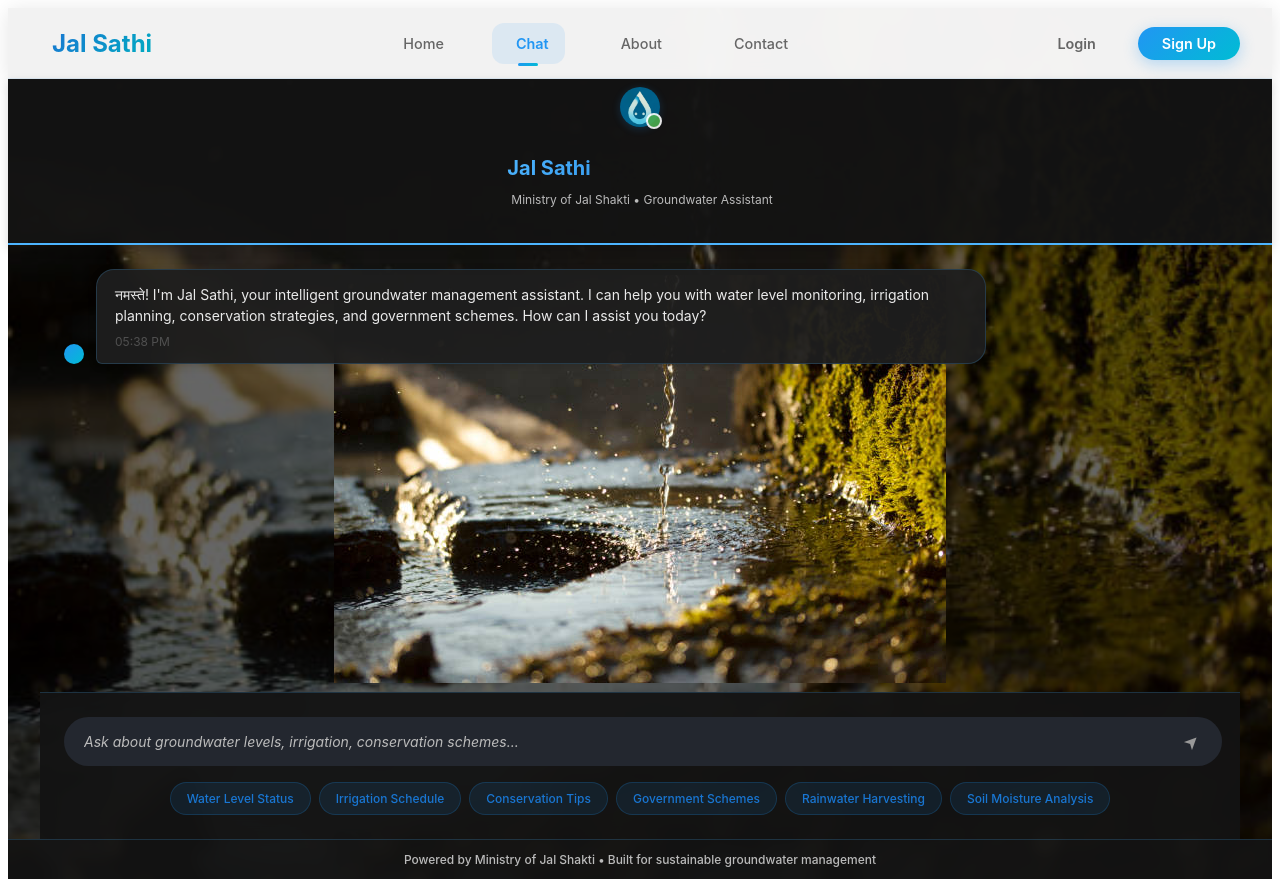
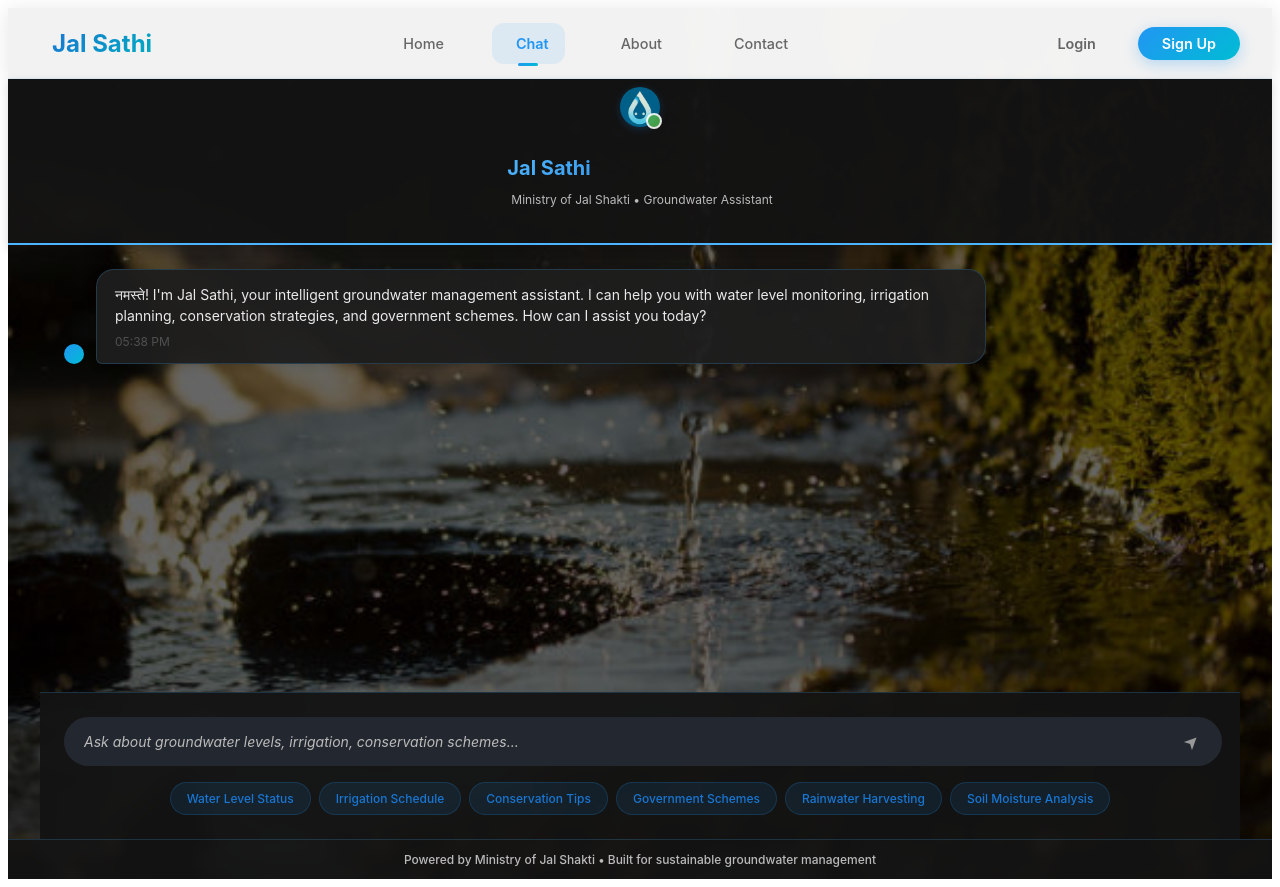
Before and after one commit to rutviktayde/INGRES, a React (Vite) app in the folder FrontEnd/: page /chat in a window 1280 px wide. Built offline with nearby package versions, Linux system fonts and the light colour scheme.

Commit message:
Update background style in JalSathiChat for improved visual effect

```diff
--- a/FrontEnd/src/pages/JalSathiChat.jsx
+++ b/FrontEnd/src/pages/JalSathiChat.jsx
@@ -113,7 +113,8 @@
         minHeight: "100vh",
         display: "flex",
         flexDirection: "column",
-        background: 'url("/background.png") no-repeat center center fixed',
+        background:
+          'url("/background.png") ,rgba(0, 0, 0, 0.5), no-repeat center center fixed',
         fontFamily: "'Inter', 'Segoe UI', 'Roboto', sans-serif",
       }}
     >
```
